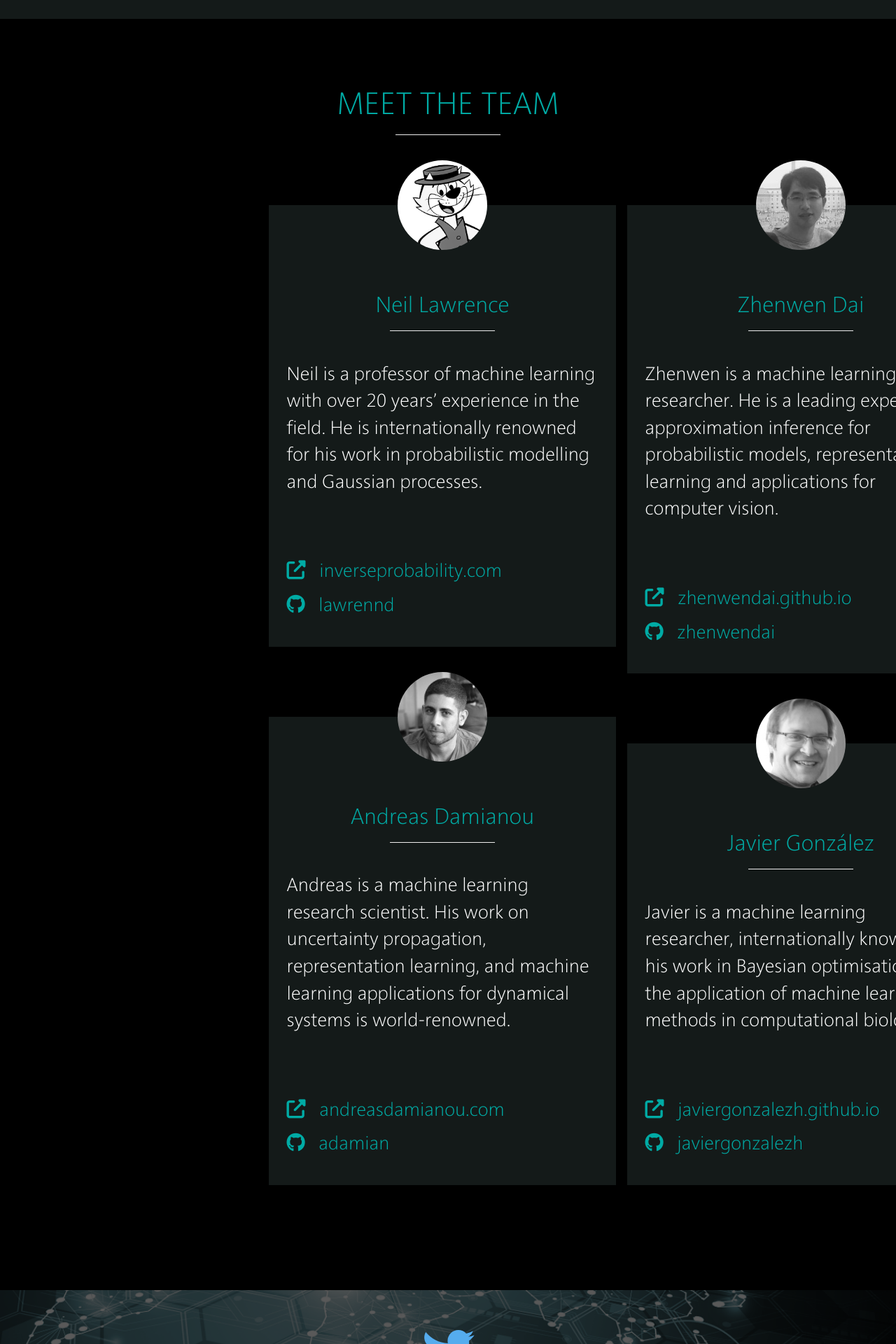
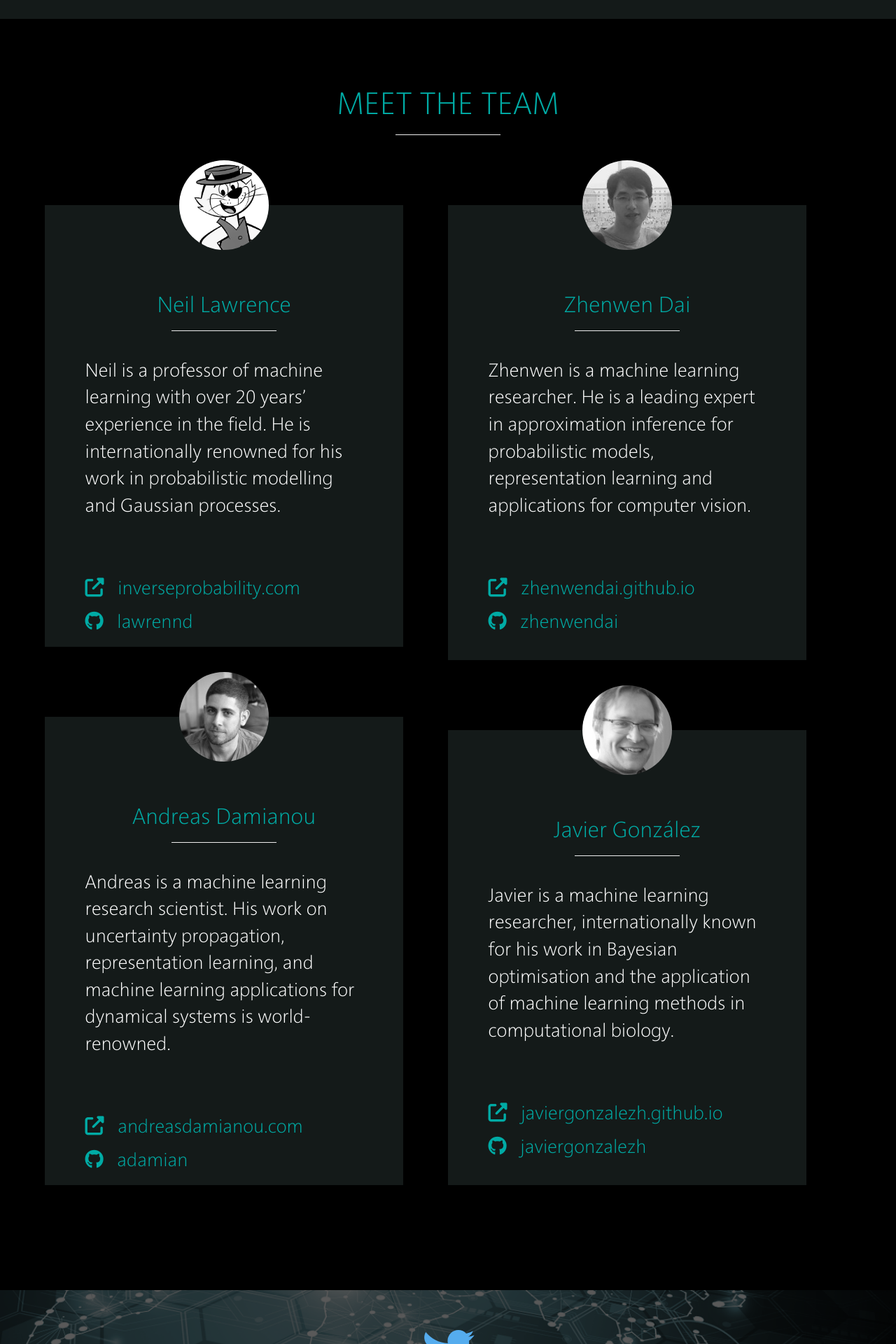
Before and after one commit to inferentia/inferentia.github.io, a Jekyll site: the page built from index.html, in a window 1280 px wide. Shown: the part 1826-3746 px from the top of the page at 70% size. Built offline with Jekyll 4.4.1, drawn with Linux system fonts in a browser that asks for light colours; nearby versions of some CDN libraries; comment, search, counter and statistics services are not loaded.

Commit message:
more mobile friendly

```diff
--- a/css/site.scss
+++ b/css/site.scss
@@ -223,7 +223,7 @@
 .grid-container {
 	height: 1500px;
 	display: flex;
-
+	flex-direction: column;
 	flex-wrap: wrap;
 	justify-content: center;
 	width: 90vw;
@@ -238,6 +238,7 @@
 	margin-bottom: 100px;
   	margin-right: 16px;
 	background: $banner-color;
+	width: 40vw;
 	padding-left: 5%;
     padding-right: 5%;
  	max-width: 600px;
@@ -273,11 +274,18 @@
 	.grid-container {
 		flex-direction: row;
 	}
+
+	.grid-item {
+		width: 60vw;
+	}
 }
 
 @media (min-width: 800px) {
 	.grid-container {
 		flex-direction: column;
+	}
+
+	.grid-item {
 		width: 40vw;
 	}
 }
@@ -335,15 +343,9 @@
 }
 
 .contact-details {
-	margin-left: 50px;
 	text-align: left;
 	width: auto;
 	/*border: 1px solid blue;*/
-}
-
-.contact-form {
-	width: 50%;
-	/*border: 1px solid red;*/
 }
 
 .contact-content {
@@ -372,9 +374,44 @@
 	border-radius: 0px;
 }
 
-
 //HOWTO: change input placeholder color in bootstrap: http://stackoverflow.com/a/20774043/1742518
 .form-control::-webkit-input-placeholder { color: $brand-primary; }
 .form-control:-moz-placeholder { color: $brand-primary; }
 .form-control::-moz-placeholder { color: $brand-primary; }
 .form-control:-ms-input-placeholder { color: $brand-primary; }
+
+
+
+@media (min-width: 300px) {
+	.contact-content {
+		flex-direction: column;
+		margin: 0px;
+	}
+
+	.contact-details {
+		margin-left: 0px;
+	}
+
+	.contact-form {
+		width: 60vw;
+		margin-left: 0px;
+	}
+}
+
+@media (min-width: 800px) {
+	.contact-content {
+		flex-direction: row;
+		margin-top: 32px;
+		margin-left: auto;
+		margin-right: auto;
+	}
+
+	.contact-form {
+		width: 50%;
+	}
+
+	.contact-details {
+		margin-left: 50px;
+	}
+
+}
```
